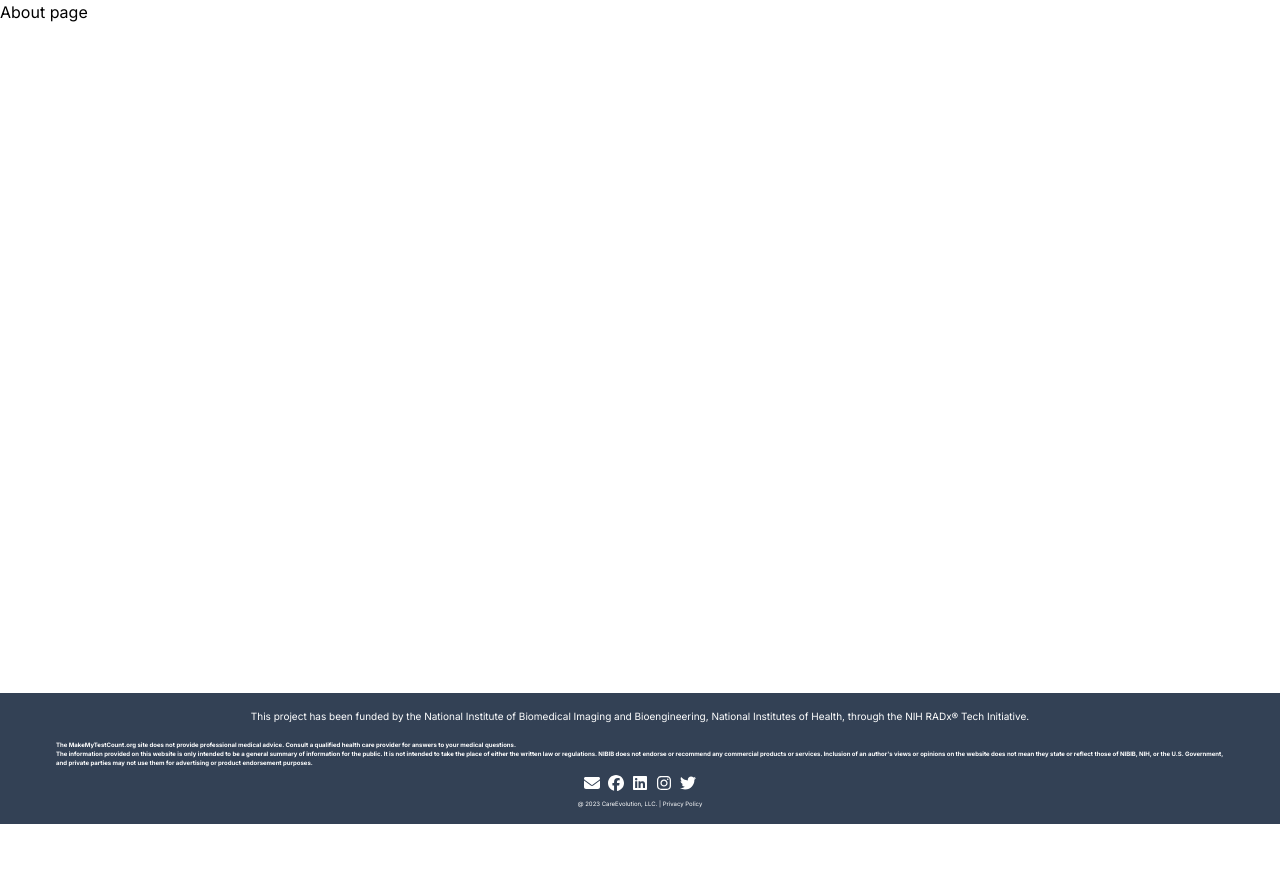
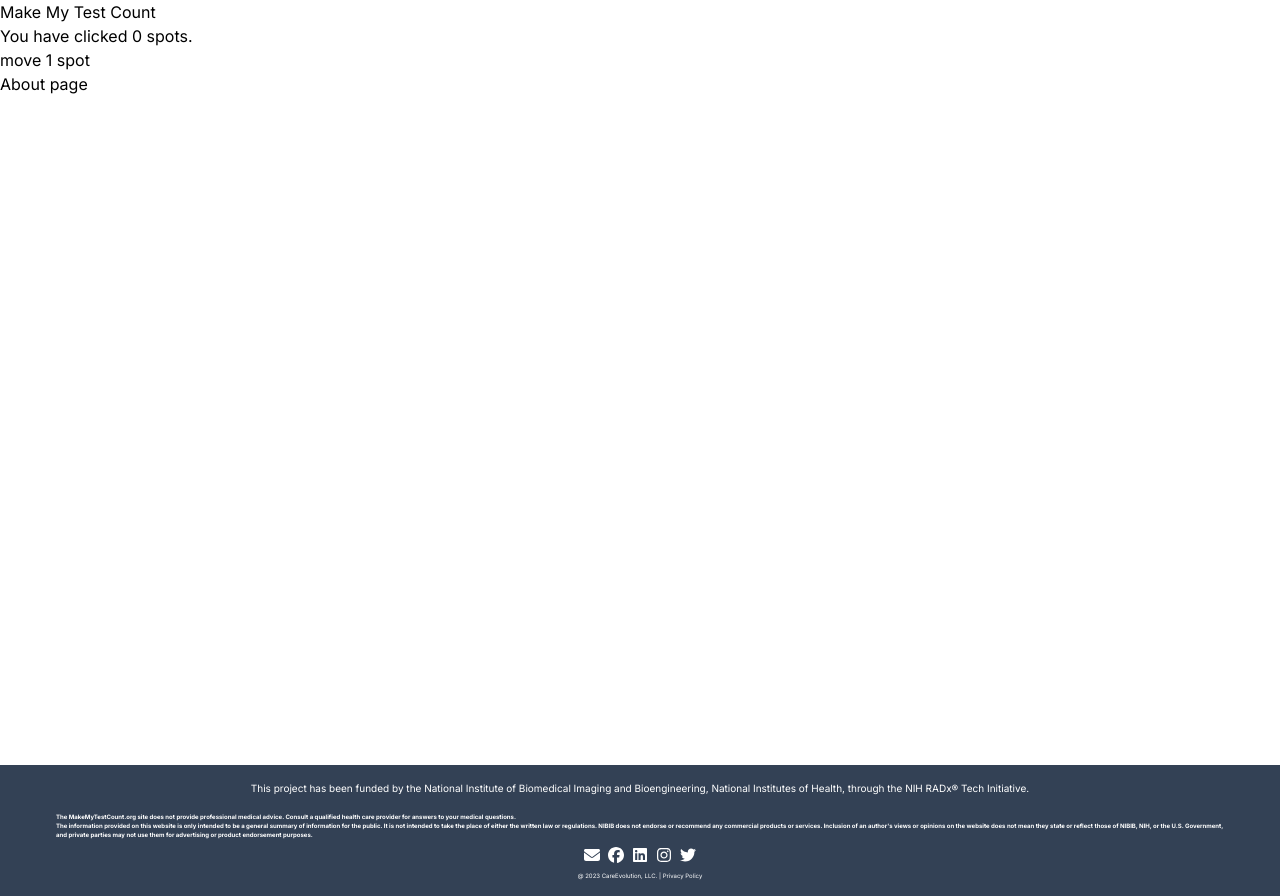
Before and after one commit to EmilyJarecki/TOP-Project, a Next.js app: page /about in a window 1280 px wide. Before the commit the page ends 824 px from the top, so only its background shows below. Built offline with nearby package versions, Linux system fonts and the light colour scheme.

Commit message:
useState is working

```diff
--- a/package.json
+++ b/package.json
@@ -14,6 +14,7 @@
     "@fortawesome/free-regular-svg-icons": "^6.4.0",
     "@fortawesome/free-solid-svg-icons": "^6.4.0",
     "@fortawesome/react-fontawesome": "^0.2.0",
+    "classnames": "^2.3.2",
     "eslint": "8.43.0",
     "eslint-config-next": "13.4.7",
     "next": "^13.4.7",
--- a/src/app/about/page.js
+++ b/src/app/about/page.js
@@ -1,9 +1,11 @@
 import Footer from "@/components/Footer";
+import Header from "@/components/Header";
 
 export default function About() {
 
     return (
         <>
+        <Header />
         <h1>About page</h1>
         <Footer/>
         </>
--- a/src/components/Header.jsx
+++ b/src/components/Header.jsx
@@ -1,8 +1,14 @@
+'use client'
+
 import React from 'react'
+import { NavBar } from './NavBar';
 
 const Header = () => {
+
   return (
-    <div>Header</div>
+    <div>Make My Test Count
+      <NavBar />
+    </div>
   )
 }
 
--- /dev/null
+++ b/src/components/NavBar.jsx
@@ -0,0 +1,12 @@
+import React, {useState} from 'react'
+
+export const NavBar = () => {
+const [count, setCount] = useState(0)
+
+  return (
+    <div>
+        <p>You have clicked {count} spots.</p>
+<button onClick={()=> setCount(count+1)}>move 1 spot</button>
+    </div>
+  )
+}
--- a/src/components/SocialMedia.jsx
+++ b/src/components/SocialMedia.jsx
@@ -8,6 +8,7 @@
 import { faLinkedin } from "@fortawesome/free-brands-svg-icons";
 import { faInstagram } from "@fortawesome/free-brands-svg-icons";
 import { faTwitter } from "@fortawesome/free-brands-svg-icons";
+
 const SocialMedia = () => {
   return (
     <div className="flex justify-center my-2">
```
Also changed, not shown: src/assets/image 8.png (added), 1 other file (tests, documents, lock files or other folders).
